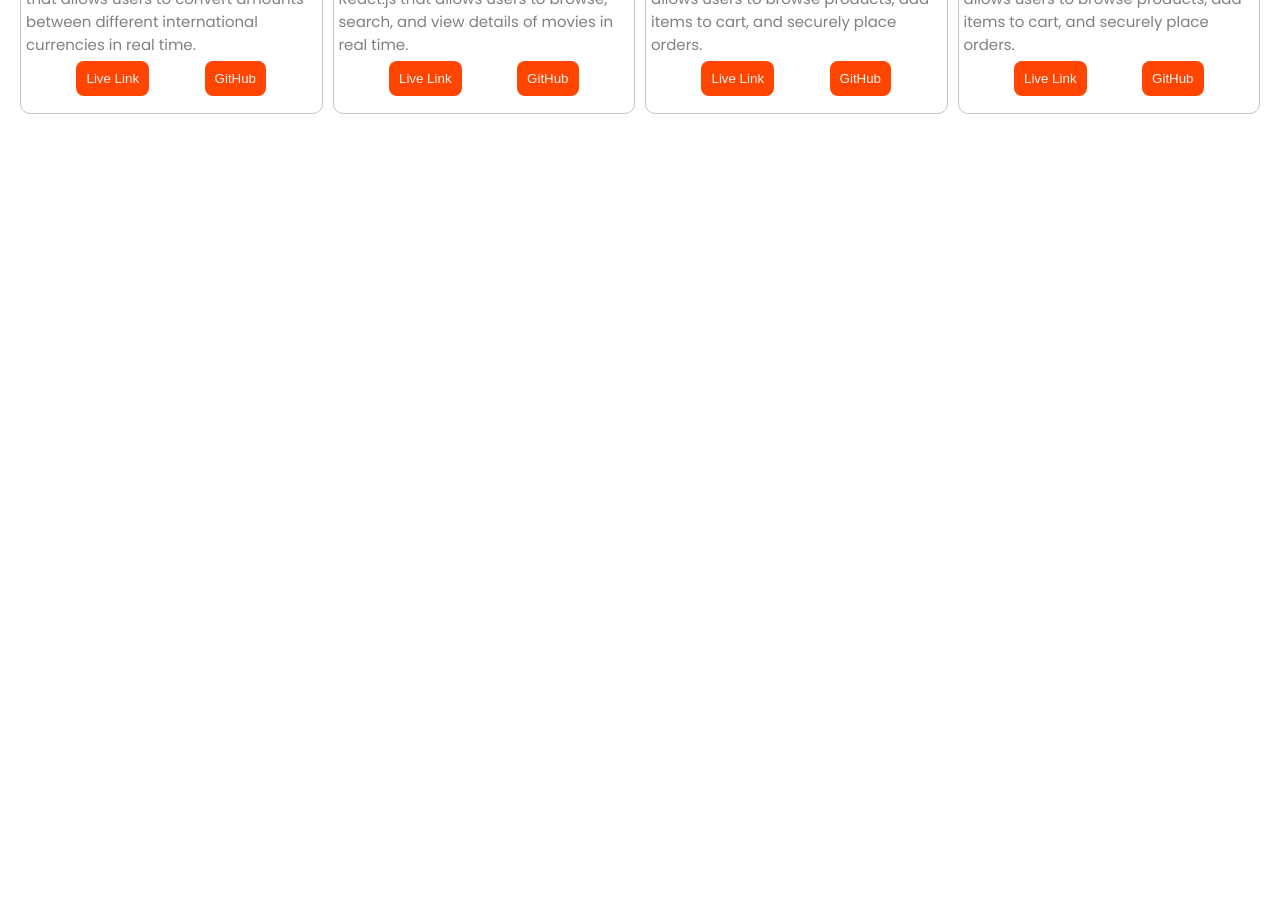
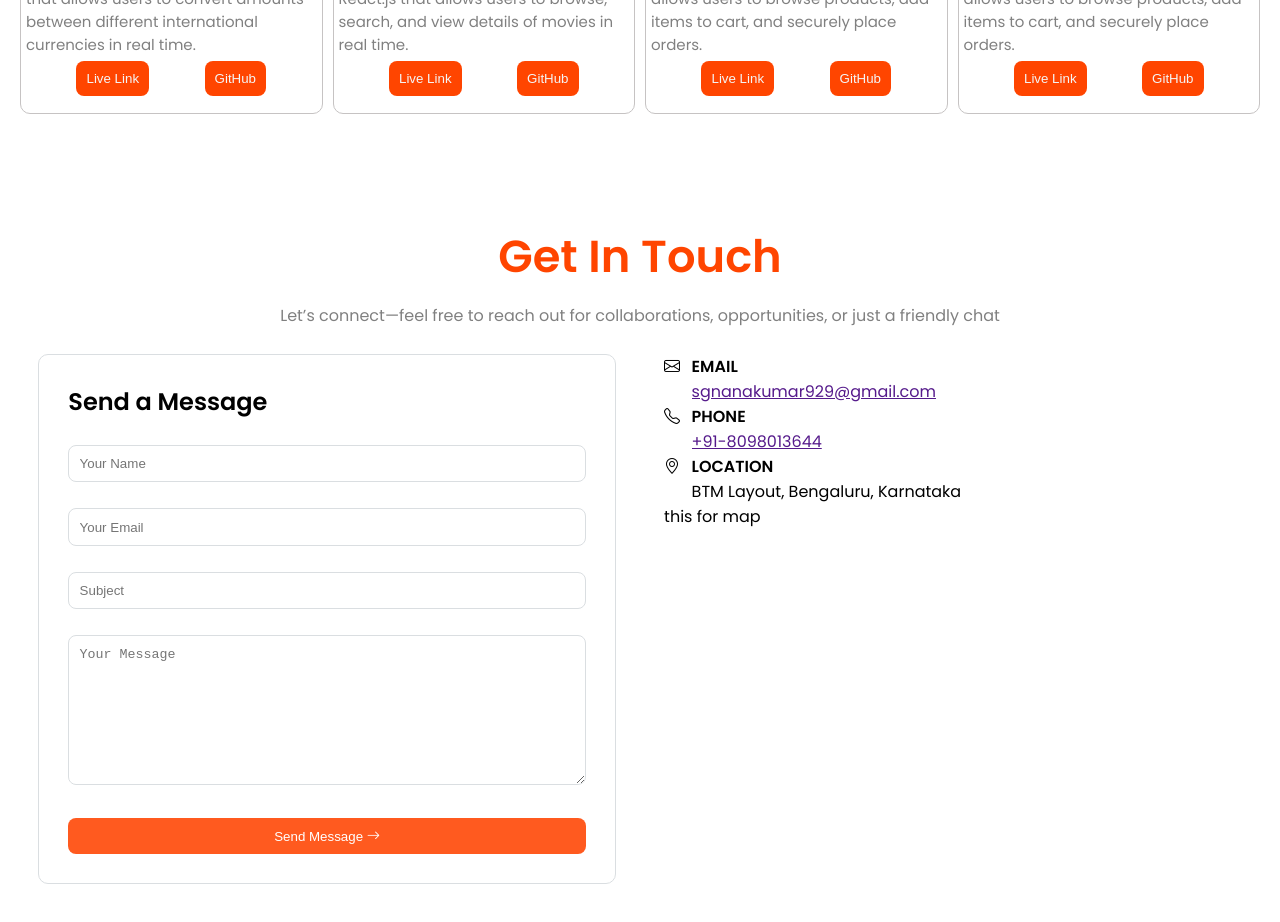
Before and after one commit to Gnanakumar01/React_Portfolio, a React (Vite) app: page / in a window 1280 px wide. Shown: the part 2620-3542 px from the top of the page. Before the commit the page ends 2754 px from the top, so only its background shows below. Built offline with nearby package versions, Linux system fonts and the light colour scheme.

Commit message:
contact-form styled

```diff
--- a/src/App.jsx
+++ b/src/App.jsx
@@ -3,12 +3,14 @@ import Home from './components/Home/Home'
 import About from './components/About/About'
 import Skills from './components/Skills/Skills'
 import Project from './components/Projects/Projects'
+import Contact from './components/Contact/Contact'
 import './App.css'
 import './components/About/About.css'
 import './components/Navbar/Navbar.css'
 import './components/Home/Home.css'
 import './components/Skills/Skills.css'
 import './components/Projects/Projects.css'
+import './components/Contact/Contact.css'
 
 function App() {
   return (
@@ -18,6 +20,7 @@ function App() {
     <About/>
     <Skills/>
     <Project/>
+    <Contact/>
     </>
   )
 }
--- /dev/null
+++ b/src/components/Contact/Contact.css
@@ -0,0 +1,88 @@
+.contact-container {
+    padding-top: 7%;
+}
+
+.heading {
+    text-align: center;
+}
+
+.heading h1 {
+    font-size: 280%;
+    color: orangered;
+}
+
+.heading p {
+    color: gray;
+    margin-top: 1%;
+}
+
+.contact-info {
+    display: grid;
+    grid-template-columns: repeat(2, 1fr);
+    gap: 4%;
+    padding: 2% 3% 7% 3%;
+}
+.input-container{
+    transition: transform 0.3s ease;
+}
+.input-container form{
+    border: 1px solid rgb(218, 222, 225);
+    border-radius: 10px;
+    padding: 5%;
+}
+form h2{
+    padding-bottom: 5%;
+}
+
+.input-container:hover {
+    transform: scale(1.02);
+    box-shadow: 0 4px 12px rgba(0, 0, 0, 0.1);
+    border-radius: 10px;
+}
+.input-container input {
+    width: 100%;
+    padding: 2%;
+    margin-bottom: 5%;
+    border: 1px solid rgb(218, 222, 225);
+    border-radius: 8px;
+    transition: transform 0.3s ease;
+}
+.input-container input:hover,
+.input-container textarea:hover,
+.input-container button:hover {
+    border-color: orangered;
+    transform: scale(1.02);
+}
+.input-container input:focus,
+.input-container textarea:focus{
+    outline:1.5px solid orangered;
+    border: none;
+}
+
+.input-container button {
+    width: 100%;
+    border-radius: 8px;
+    border: none;
+    padding: 2%;
+    background-color: rgba(255, 68, 0, 0.879);
+    color: white;
+}
+
+.input-container textarea {
+    width: 100%;
+    height: 150px;
+    border: 1px solid rgb(218, 222, 225);
+    border-radius: 8px;
+    padding: 2%;
+    margin-bottom: 5%;
+    transition: transform 0.3s ease;
+}
+body.dark .input-container input{
+    background-color: black;
+}
+
+/* Address Container */
+.each-address{
+    display: flex;
+    gap: 2%;
+}
--- /dev/null
+++ b/src/components/Contact/Contact.jsx
@@ -0,0 +1,60 @@
+function Contact() {
+    return (
+        <>
+            <div className="contact-container">
+                <div className="heading">
+                    <h1>Get In Touch</h1>
+                    <p>Let’s connect—feel free to reach out for collaborations,
+                        opportunities, or just a friendly chat</p>
+                </div>
+
+                <div className="contact-info">
+                    <div className="input-container">
+                        <form>
+                            <h2>Send a Message</h2>
+                            <input type="text" placeholder="Your Name" />
+                            <input type="email" placeholder="Your Email" />
+                            <input type="text" placeholder="Subject" />
+                            <textarea placeholder="Your Message"></textarea>
+                            <button>Send Message <i class="bi bi-arrow-right"></i></button>
+                        </form>
+                    </div>
+
+                    <div className="address-container">
+                        <div className="">
+                            <div className="each-address">
+                                <div><i class="bi bi-envelope"></i></div>
+                                <div className="email-container">
+                                    <h4>EMAIL</h4>
+                                    <a href="">sgnanakumar929@gmail.com</a>
+                                </div>
+                            </div>
+
+                            <div className="each-address">
+                                <div><i class="bi bi-telephone"></i></div>
+                                <div className="phone-container">
+                                    <h4>PHONE</h4>
+                                    <a href="">+91-8098013644</a>
+                                </div>
+                            </div>
+
+                            <div className="each-address">
+                                <div><i class="bi bi-geo-alt"></i></div>
+                                <div className="email-container">
+                                    <h4>LOCATION</h4>
+                                    <p>BTM Layout, Bengaluru, Karnataka</p>
+                                </div>
+                            </div>
+                        </div>
+
+                        <div>
+                            this for map
+                        </div>
+                    </div>
+                </div>
+            </div>
+        </>
+    )
+}
+
+export default Contact
```
